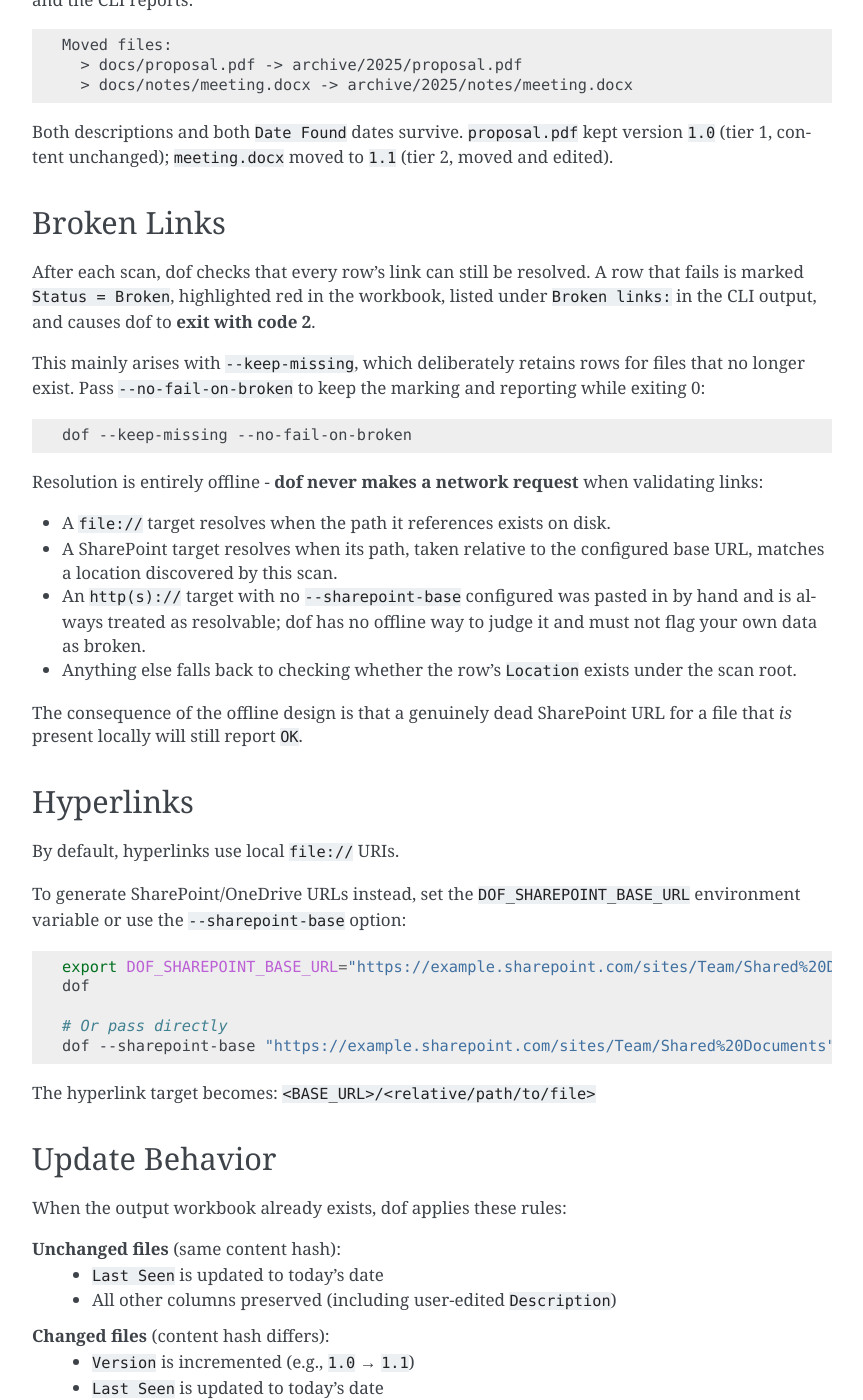
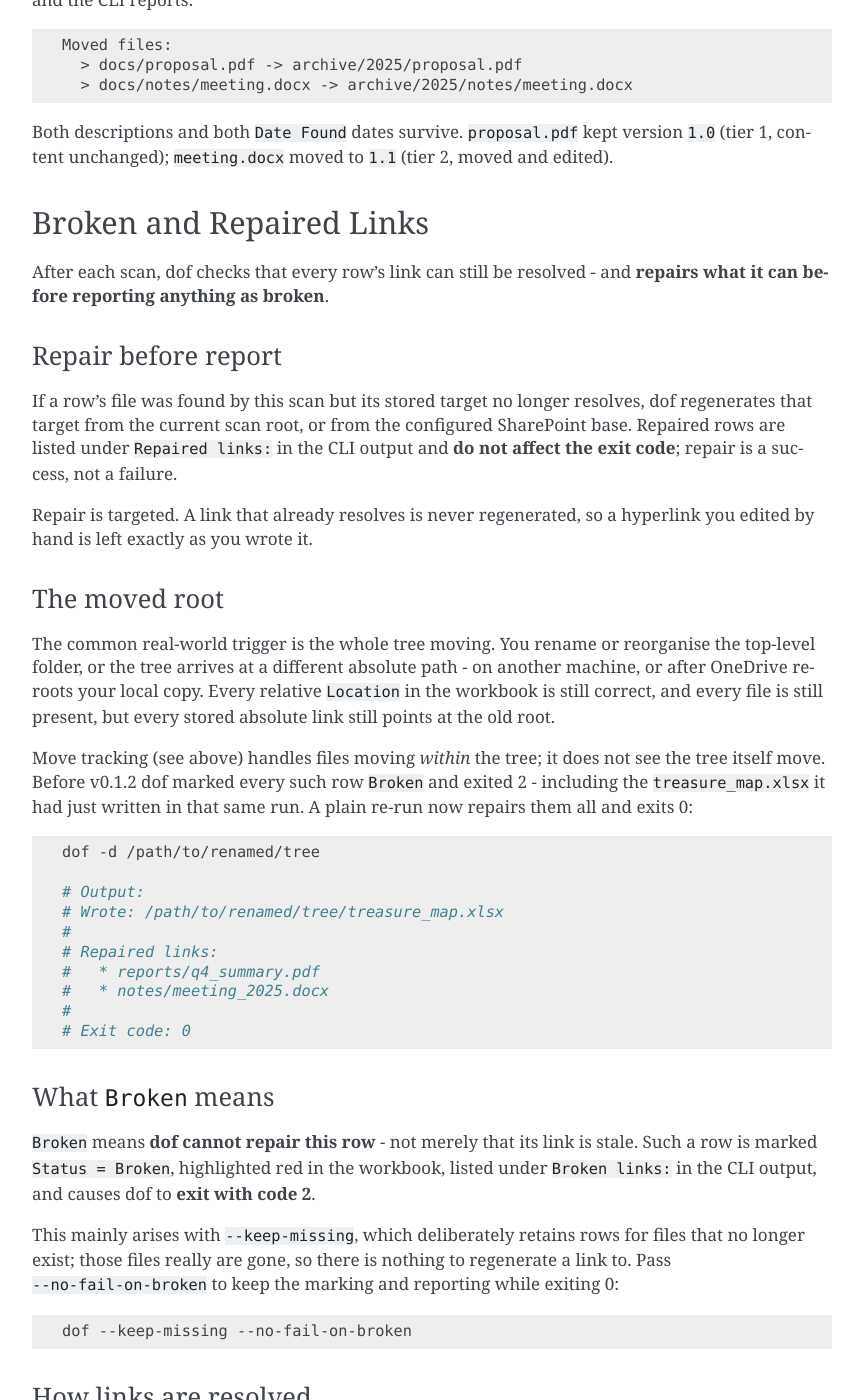
Before and after one commit to ksteptoe/dof, a Sphinx documentation site: the page built from docs/treasure_map.rst, in a window 1280 px wide and 1400 px high, scrolled down 2565 px. Shown: the whole window, without its empty margins (338-1201 px from the left). Built offline with Sphinx 7.4.7, drawn with Linux system fonts in a browser that asks for light colours; the version number could not be read and is left out; some of the changed text lies outside the part shown.

Commit message:
Repair stale links instead of reporting them broken
Reported from real use: renaming the root folder of a scanned tree marked 12
rows Broken, including the treasure_map.xlsx dof had just written that same
run. Every file was still present and every relative Location still correct --
only the absolute file:// target stored in each row pointed at the old root,
so all 12 were trivially repairable as root_dir / Location.

Move tracking handled files moving within the tree; it did not handle the
tree itself moving. dof now regenerates a stale target before reporting it,
so Broken means "dof cannot repair this" rather than "this happens to be
stale". Repair is targeted -- a link that already resolves is never
regenerated, so a hand-edited hyperlink is not clobbered -- and it never
causes a non-zero exit, since repairing is a success. A run that previously
exited 2 after a root rename now exits 0.

Repairs are reported under a new Repaired links: section, with
ScanResult.repaired_links and ChangeType.REPAIRED.

Confirmed against the reporting user's real workbook: 12 repaired, 0 broken.

```diff
--- a/docs/treasure_map.rst
+++ b/docs/treasure_map.rst
@@ -145,20 +145,67 @@ Both descriptions and both ``Date Found`` dates survive. ``proposal.pdf`` kept v
 and edited).
 
 
-Broken Links
-------------
+Broken and Repaired Links
+-------------------------
 
-After each scan, dof checks that every row's link can still be resolved. A row that
-fails is marked ``Status = Broken``, highlighted red in the workbook, listed under
+After each scan, dof checks that every row's link can still be resolved - and **repairs
+what it can before reporting anything as broken**.
+
+Repair before report
+~~~~~~~~~~~~~~~~~~~~
+
+If a row's file was found by this scan but its stored target no longer resolves, dof
+regenerates that target from the current scan root, or from the configured SharePoint
+base. Repaired rows are listed under ``Repaired links:`` in the CLI output and **do not
+affect the exit code**; repair is a success, not a failure.
+
+Repair is targeted. A link that already resolves is never regenerated, so a hyperlink you
+edited by hand is left exactly as you wrote it.
+
+The moved root
+~~~~~~~~~~~~~~
+
+The common real-world trigger is the whole tree moving. You rename or reorganise the
+top-level folder, or the tree arrives at a different absolute path - on another machine,
+or after OneDrive re-roots your local copy. Every relative ``Location`` in the workbook is
+still correct, and every file is still present, but every stored absolute link still
+points at the old root.
+
+Move tracking (see above) handles files moving *within* the tree; it does not see the
+tree itself move. Before v0.1.2 dof marked every such row ``Broken`` and exited 2 -
+including the ``treasure_map.xlsx`` it had just written in that same run. A plain re-run
+now repairs them all and exits 0:
+
+.. code-block:: bash
+
+   dof -d /path/to/renamed/tree
+
+   # Output:
+   # Wrote: /path/to/renamed/tree/treasure_map.xlsx
+   #
+   # Repaired links:
+   #   * reports/q4_summary.pdf
+   #   * notes/meeting_2025.docx
+   #
+   # Exit code: 0
+
+What ``Broken`` means
+~~~~~~~~~~~~~~~~~~~~~
+
+``Broken`` means **dof cannot repair this row** - not merely that its link is stale. Such
+a row is marked ``Status = Broken``, highlighted red in the workbook, listed under
 ``Broken links:`` in the CLI output, and causes dof to **exit with code 2**.
 
 This mainly arises with ``--keep-missing``, which deliberately retains rows for files
-that no longer exist. Pass ``--no-fail-on-broken`` to keep the marking and reporting
-while exiting 0:
+that no longer exist; those files really are gone, so there is nothing to regenerate a
+link to. Pass ``--no-fail-on-broken`` to keep the marking and reporting while exiting 0:
 
 .. code-block:: bash
 
    dof --keep-missing --no-fail-on-broken
+
+How links are resolved
+~~~~~~~~~~~~~~~~~~~~~~
 
 Resolution is entirely offline - **dof never makes a network request** when validating
 links:
@@ -222,6 +269,11 @@ When the output workbook already exists, dof applies these rules:
   - ``Date Found``, ``Description`` and version history are preserved
   - ``Previous Location`` records the old path; ``Status`` becomes ``Moved``
   - ``Version`` is bumped only for a tier 2 (moved-and-edited) match
+
+**Files whose stored link has gone stale** (for example after the scan root was renamed):
+  - The link target is regenerated from the current root, or the configured SharePoint base
+  - The row is listed under ``Repaired links:``; the exit code is unaffected
+  - A link that still resolves is left untouched
 
 **Deleted files** (with ``--keep-missing``):
   - Row remains in the map
```
Also changed, not shown: CHANGELOG.rst (+34 -0 lines), README.md (+34 -6 lines), docs/api.rst (+20 -5 lines), docs/cli.rst (+34 -6 lines), 4 other files.
